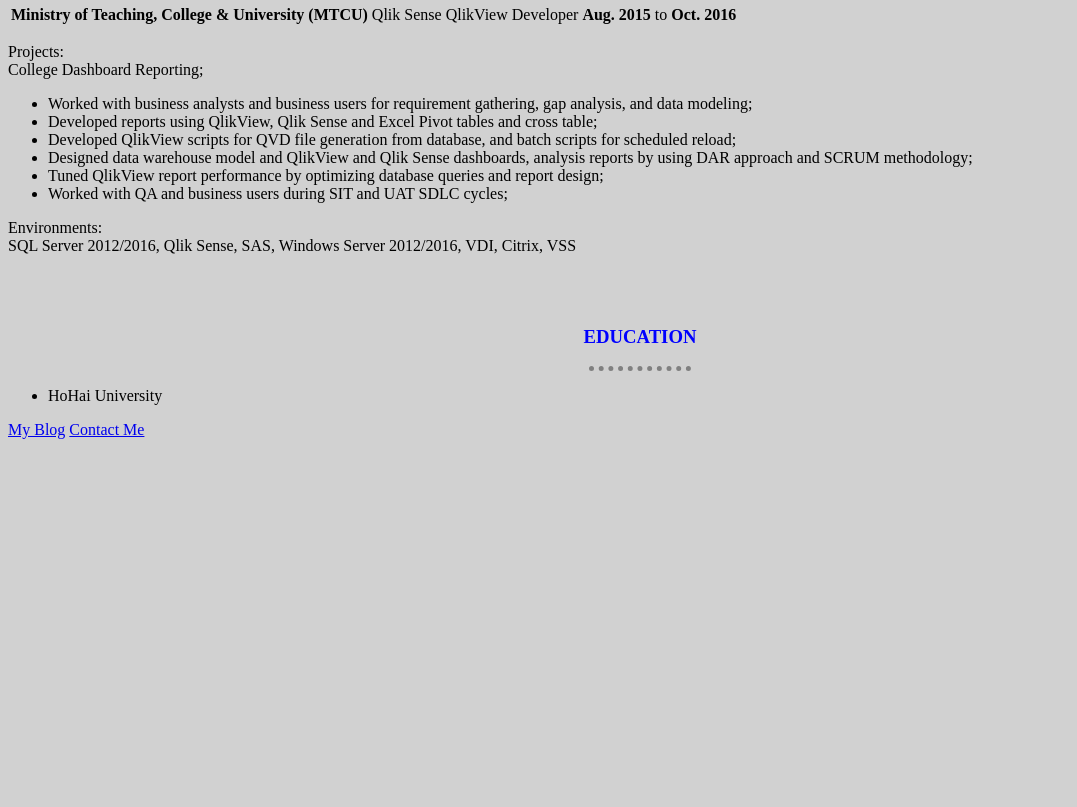
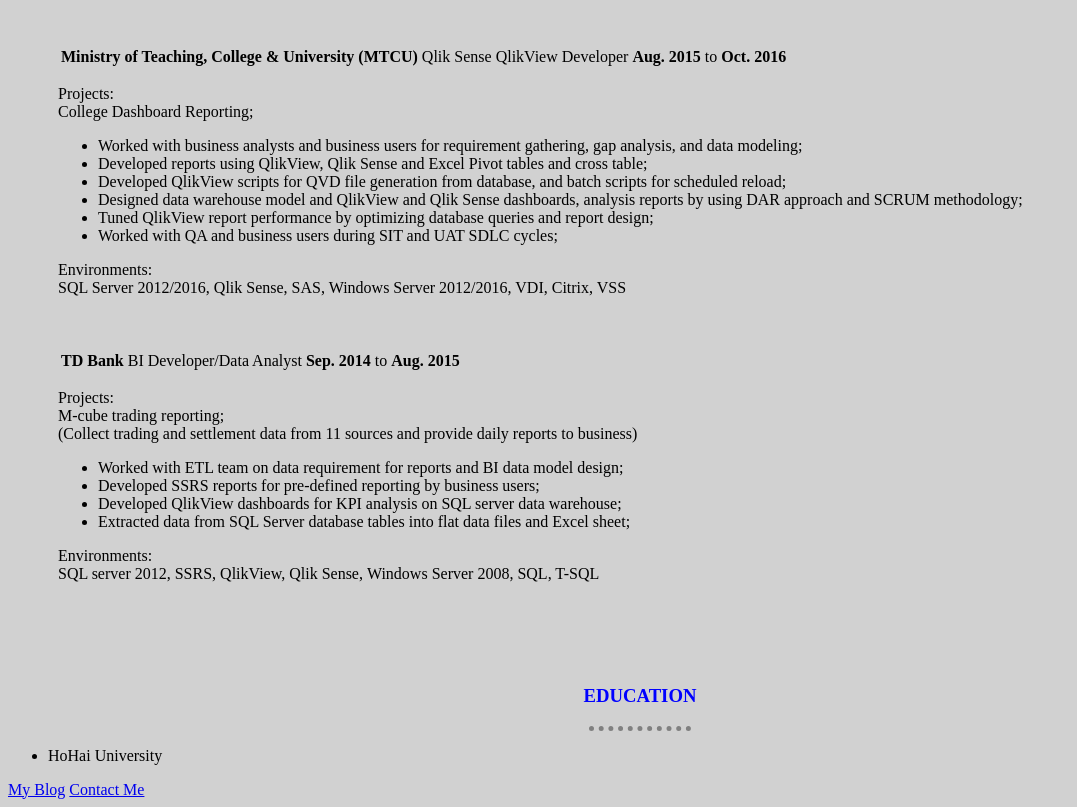
Before and after one commit to MikeJufa/cv, a plain HTML site: page index.html in a window 1280 px wide. Shown: the part 1646-2453 px from the top of the page, without its empty margins (0-1077 px from the left). Before the commit the page ends 2093 px from the top, so only its background shows below. Drawn offline with Linux system fonts and the light colour scheme.

Commit message:
20190113_2100_Updates

```diff
--- a/css/styles.css
+++ b/css/styles.css
@@ -21,6 +21,10 @@ h2, h3 {
 }
 
 /***********************CLASS SELECTORS*************************/
+.Exp-container {
+  margin: 50px;
+}
+
 .Segment {
   color: blue;
 }
--- a/index.html
+++ b/index.html
@@ -61,6 +61,7 @@
   <h3 class="Segment">EXPERIENCE</h3>
   <hr>
   <!--************************Morgan Stanley****************************-->
+  <div class="Exp-container">
     <table>
       <tr>
         <td class="Txt-Bold">Morgan Stanley</td>
@@ -170,6 +171,34 @@
     </p>
     <br>
     <br>
+    <!--************************TD BANK****************************-->
+    <table>
+      <tr>
+        <td class="Txt-Bold">TD Bank</td>
+        <td>BI Developer/Data Analyst</td>
+        <td class="Txt-Bold">Sep. 2014</td>
+        <td>to</td>
+        <td class="Txt-Bold">Aug. 2015</td>
+      </tr>
+    </table>
+    <p>
+      Projects:<br>
+      M-cube trading reporting; <br>
+      (Collect trading and settlement data from 11 sources and provide daily reports to business)<br>
+    </p>
+    <ul>
+      <li>Worked with ETL team on data requirement for reports and BI data model design;</li>
+      <li>Developed SSRS reports for pre-defined reporting by business users;</li>
+      <li>Developed QlikView dashboards for KPI analysis on SQL server data warehouse;</li>
+      <li>Extracted data from SQL Server database tables into flat data files and Excel sheet;</li>
+    </ul>
+    <p>
+      Environments:<br>
+      SQL server 2012, SSRS, QlikView, Qlik Sense, Windows Server 2008, SQL, T-SQL<br>
+    </p>
+    <br>
+    <br>
+    </div>
 <!--************************Education****************************-->
   <h3 class="Segment">EDUCATION</h3>
   <hr>
```
